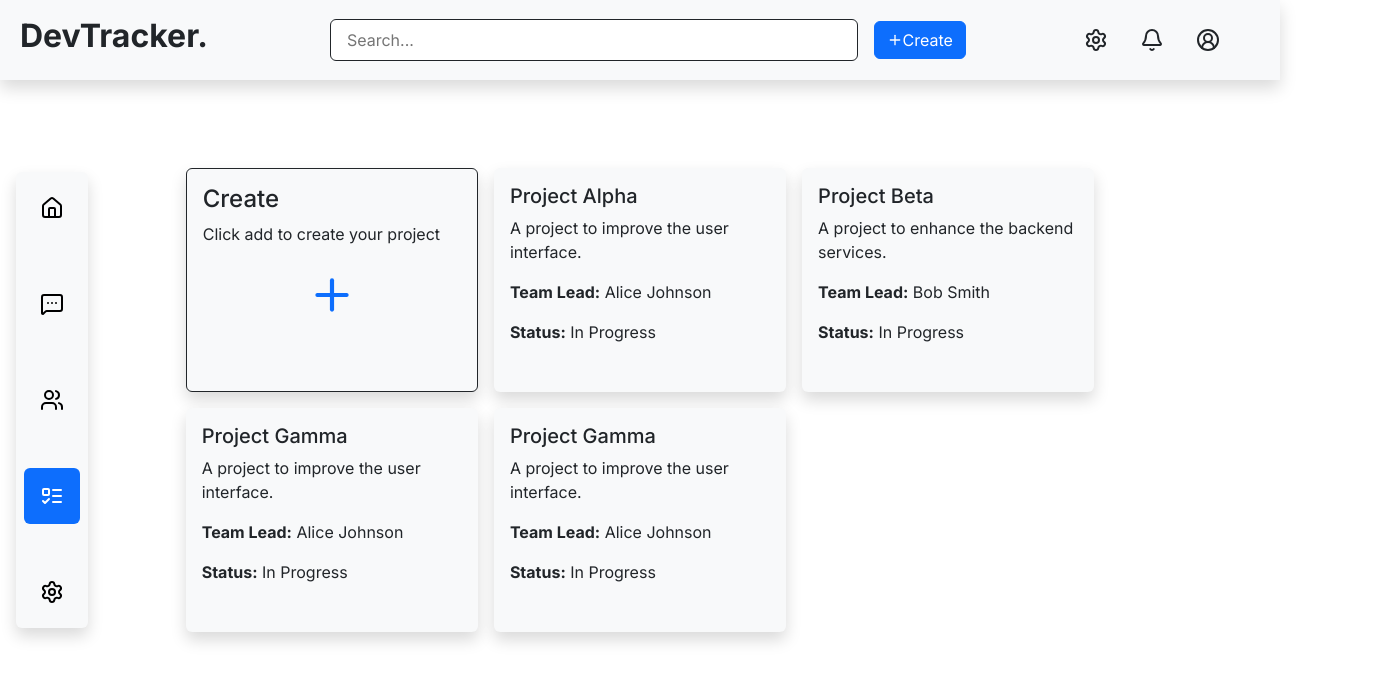
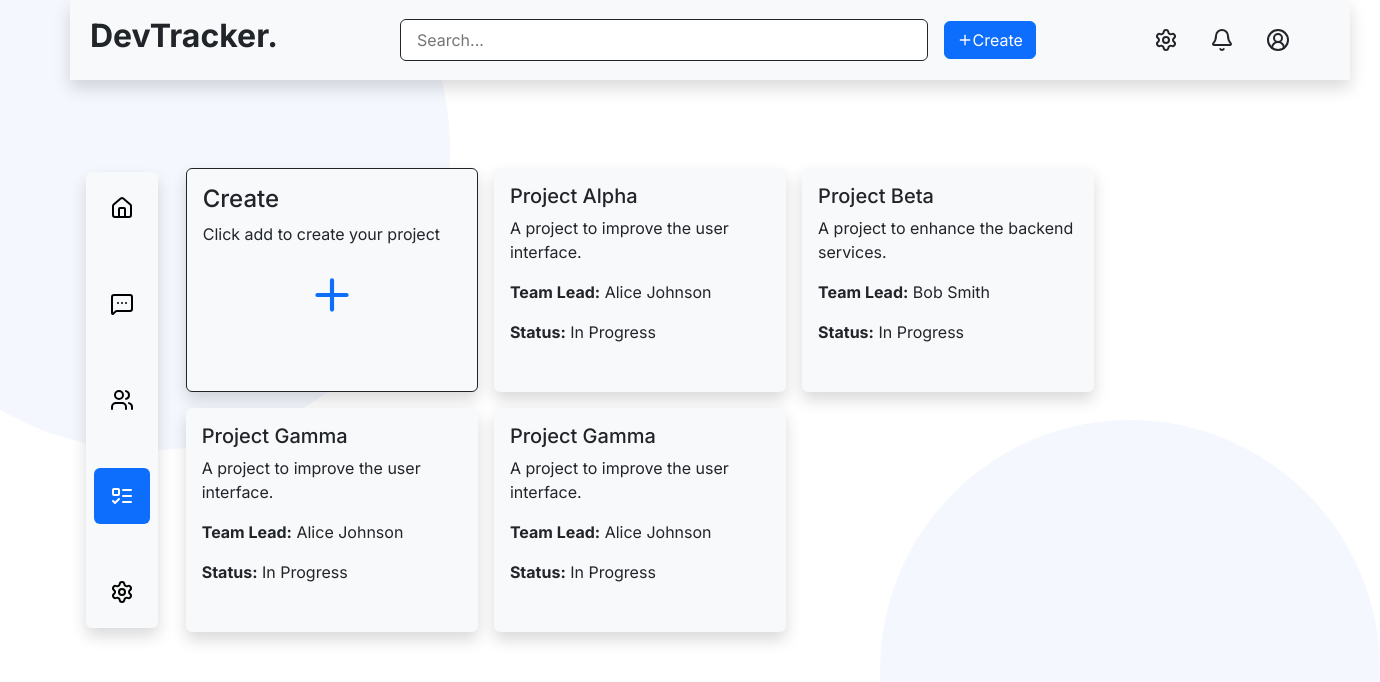
Before and after one commit to jarvis2754/devtracker-frontend, a React (Vite) app: page /members in a window 1280 px wide. Shown: the top 682 px of the page, 1380 px wide, since content can reach past the window. Built offline with nearby package versions, Linux system fonts and the light colour scheme.

Commit message:
created layout for signup page

```diff
--- a/src/App.css
+++ b/src/App.css
@@ -1,8 +1,8 @@
-
 @import url('https://fonts.googleapis.com/css2?family=Roboto:ital,wght@0,100..900;1,100..900&display=swap');
 @import url('https://fonts.googleapis.com/css2?family=Inter:ital,opsz,wght@0,14..32,100..900;1,14..32,100..900&family=Roboto:ital,wght@0,100..900;1,100..900&display=swap');
-*{
-    font-family: 'Inter', sans-serif;
+
+* {
+  font-family: 'Inter', sans-serif;
 }
 
 :root {
@@ -25,6 +25,7 @@ li.active svg {
 li {
   position: relative;
 }
+
 .clamp-title {
   display: -webkit-box;
   -webkit-line-clamp: 1;
@@ -43,18 +44,75 @@ li {
   text-overflow: ellipsis;
 }
 
-.card{
-    display: flex;
-    flex-wrap: wrap;
+.card {
+  display: flex;
+  flex-wrap: wrap;
+}
+
+body {
+  height: 100vh;
+  display: flex;
+  justify-content: center;
+  align-items: center;
+  background: #f3f4f6;
+  position: relative;
+  font-family: 'Inter', sans-serif;
+  overflow: hidden;
+}
+
+/* Light background shapes */
+body::before,
+body::after {
+  content: "";
+  position: absolute;
+  border-radius: 50%;
+  background: rgba(37, 99, 235, 0.05);
+  z-index: 0;
+}
+
+body::before {
+  width: 600px;
+  height: 600px;
+  top: -150px;
+  left: -150px;
+}
+
+body::after {
+  width: 500px;
+  height: 500px;
+  bottom: -120px;
+  right: -100px;
+}
+
+.signup-card {
+  background: #fff;
+  padding: 70px 50px;
+  border-radius: 18px;
+  box-shadow: 0 10px 40px rgba(0, 0, 0, 0.1);
+  width: 600px;
+  min-height: 550px;
+  z-index: 1;
+}
+
+@media (max-width: 768px) {
+  .signup-card {
+    width: 90%;
+    padding: 40px 25px;
+    min-height: auto;
+  }
 }
 
 
 
 @media (max-width: 500px) {
-   .card{
+  .card {
     flex-direction: row;
   }
 }
 
 
-@media (min-width: 768px) { .w-md-50 { width: 50% !important; } }
+@media (min-width: 768px) {
+  .w-md-50 {
+    width: 50% !important;
+  }
+}
```
Also changed, not shown: src/pages/auth/Signup.tsx (+26 -0 lines).
